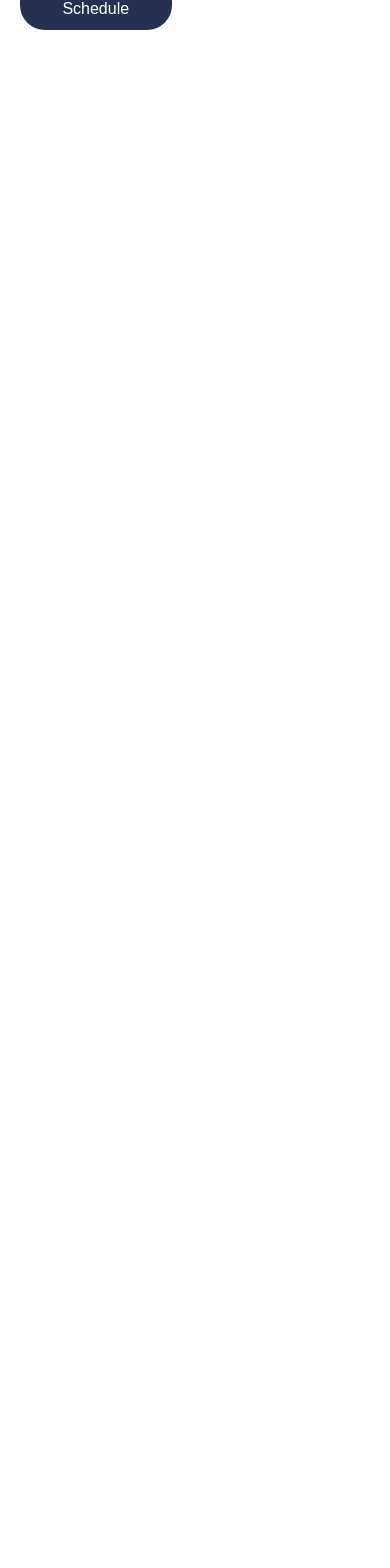
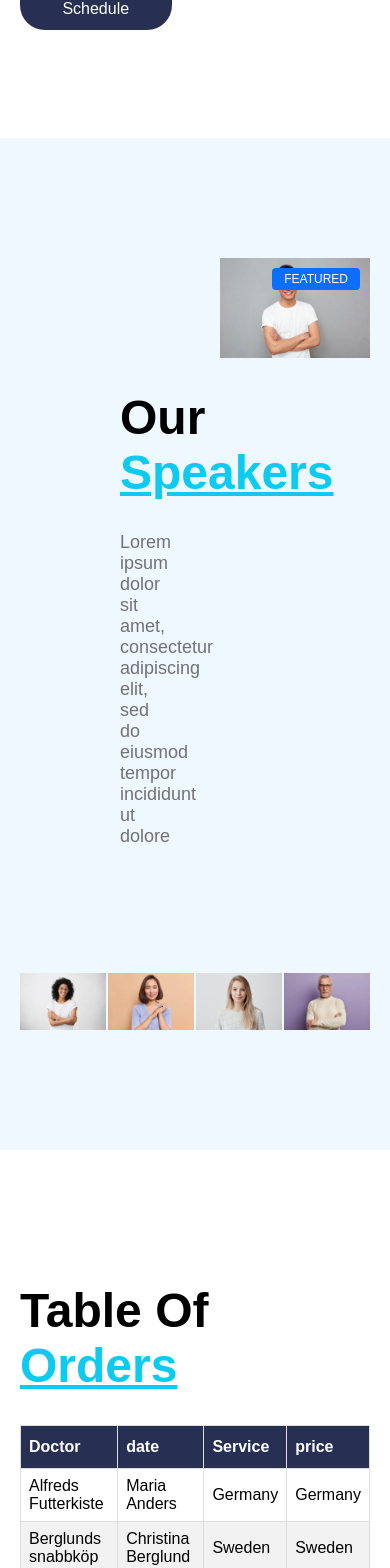
Before and after one commit to ArusSayamyan/medical-page, a Vue app: page / in a window 390 px wide. Shown: the part 2367-3935 px from the top of the page. Before the commit the page ends 2505 px from the top, so only its background shows below. Built offline with nearby package versions, Linux system fonts and the light colour scheme.

Commit message:
add new Story and order table components without responsive

```diff
--- a/src/App.vue
+++ b/src/App.vue
@@ -10,6 +10,7 @@
         </video>
       </div>
       <TheHeader/>
+    </div>
 
     <!--      hightlught block-->
     <div class="mainContainer__highlightsContent">
@@ -39,9 +40,63 @@
     <div class="mainContainer__story">
       <OurStory></OurStory>
     </div>
+
+<!--    speakers-->
+    <div class="mainContainer__speakers speakers">
+      <div class="speakers__wrapper">
+        <div class="speakers__header">
+          <div class="speakers__descSection">
+            <main-title main="Our" important="speakers"></main-title>
+            <p class="speakers__desc">Lorem ipsum dolor sit amet, consectetur adipiscing elit, sed do eiusmod tempor
+              incididunt ut dolore</p>
           </div>
-    <router-view>
-    </router-view>
+          <div class="speakers__descSection">
+            <img src="./assets/imgs/user1.jpg" alt="" class="speakers__lead">
+            <span class="speakers__featured">Featured</span>
+          </div>
+        </div>
+        <div class="speakers__main">
+          <div class="speakers__members">
+            <img src="./assets/imgs/user2.jpg" alt="" class="speakers__member">
+            <img src="./assets/imgs/user3.jpg" alt="" class="speakers__member">
+            <img src="./assets/imgs/user4.jpg" alt="" class="speakers__member">
+            <img src="./assets/imgs/user5.jpg" alt="" class="speakers__member">
+          </div>
+        </div>
+      </div>
+    </div>
+
+<!--    order tables-->
+
+    <div class="mainContainer__orderTable orderTable">
+      <div class="orderTable__tableSection">
+        <main-title main="Table of" important="orders"></main-title>
+        <table class="orderTable__table">
+          <thead class="orderTable__thead">
+          <tr>
+            <th>Doctor</th>
+            <th>date</th>
+            <th>Service</th>
+            <th>price</th>
+          </tr>
+          </thead>
+          <tbody class="orderTable__tbody">
+          <tr>
+            <td>Alfreds Futterkiste</td>
+            <td>Maria Anders</td>
+            <td>Germany</td>
+            <td>Germany</td>
+          </tr>
+          <tr>
+            <td>Berglunds snabbköp</td>
+            <td>Christina Berglund</td>
+            <td>Sweden</td>
+            <td>Sweden</td>
+          </tr>
+          </tbody>
+        </table>
+      </div>
+    </div>
   </div>
 </template>
 
@@ -56,6 +111,7 @@ body {
   margin: 0;
   padding: 0;
   //background-color: #273053;
+  font-family: sans-serif;
 }
 
 .mainContainer {
@@ -130,7 +186,6 @@ body {
     color: #fff;
     text-align: center;
     font-weight: 700;
-    font-family: sans-serif;
     font-size: 36px;
   }
 
@@ -147,5 +202,107 @@ body {
       height: 600px;
     }
   }
+
+  &__speakers {
+    background-color: #f0f8ff;
+    padding: 120px 0;
+    box-sizing: border-box;
+  }
+}
+
+.speakers {
+  &__wrapper {
+    max-width: 1320px;
+    width: 100%;
+    margin: 0 auto;
+    padding: 0 20px;
+    box-sizing: border-box;
+  }
+
+  &__descSection {
+    width: 50%;
+    position: relative;
+
+    &:first-child {
+      padding: 100px;
+      box-sizing: border-box;
+    }
+  }
+
+  &__lead {
+    width: 100%;
+  }
+
+  &__header {
+    display: flex;
+    justify-content: space-between;
+  }
+
+  &__main {
+    margin-top: 8px;
+  }
+
+  &__desc {
+    font-size: 18px;
+    color: #717275;
+  }
+
+  &__members {
+    display: flex;
+    justify-content: space-between;
+    flex-wrap: wrap;
+  }
+
+  &__member {
+    width: 24.5%;
+    box-sizing: border-box;
+  }
+
+  &__featured {
+    background: #0d6efd;
+    border-radius: 4px;
+    color: #fff;
+    position: absolute;
+    top: 0;
+    right: 0;
+    font-size: 12px;
+    text-transform: uppercase;
+    margin: 10px;
+    padding: 4px 12px;
+
+  }
+}
+
+.orderTable {
+  padding: 100px 0;
+
+  &__tableSection {
+    max-width: 1320px;
+    padding: 0 20px;
+    box-sizing: border-box;
+    margin: 0 auto;
+  }
+
+  &__table {
+      border-collapse: collapse;
+      width: 100%;
+
+    & td, & th {
+      border: 1px solid #ddd;
+      padding: 8px;
+    }
+
+    & tr:nth-child(even){background-color: #f2f2f2;}
+
+    & tr:hover {background-color: #ddd;}
+
+    & th {
+      padding-top: 12px;
+      padding-bottom: 12px;
+      text-align: left;
+      background-color: #273053;
+      color: white;
+    }
+  }
 }
 </style>
--- a/src/components/OurStory.vue
+++ b/src/components/OurStory.vue
@@ -34,7 +34,6 @@
 </template>
 
 <script setup>
-import MainTitle from './MainTitle'
 </script>
 
 <style scoped lang="scss">
--- a/src/layout/TheHeader.vue
+++ b/src/layout/TheHeader.vue
@@ -24,7 +24,7 @@
   width: 100%;
   margin: 0 auto;
   position: absolute;
-  top: 20%;
+  top: 50%;
   left: 50%;
   transform: translate(-50%, -50%);
 
--- a/src/main.js
+++ b/src/main.js
@@ -2,10 +2,12 @@ import { createApp } from 'vue'
 import router from './router'
 import App from './App.vue'
 import MainBtn from '@/components/MainBtn'
+import MainTitle from '@/components/MainTitle'
 
 
 const app = createApp(App);
 app.component('main-btn', MainBtn)
+app.component('main-title', MainTitle)
 //routing
 app.use(router)
 app.mount('#app')
```
Lines whose indentation alone changed are shown as unchanged.
